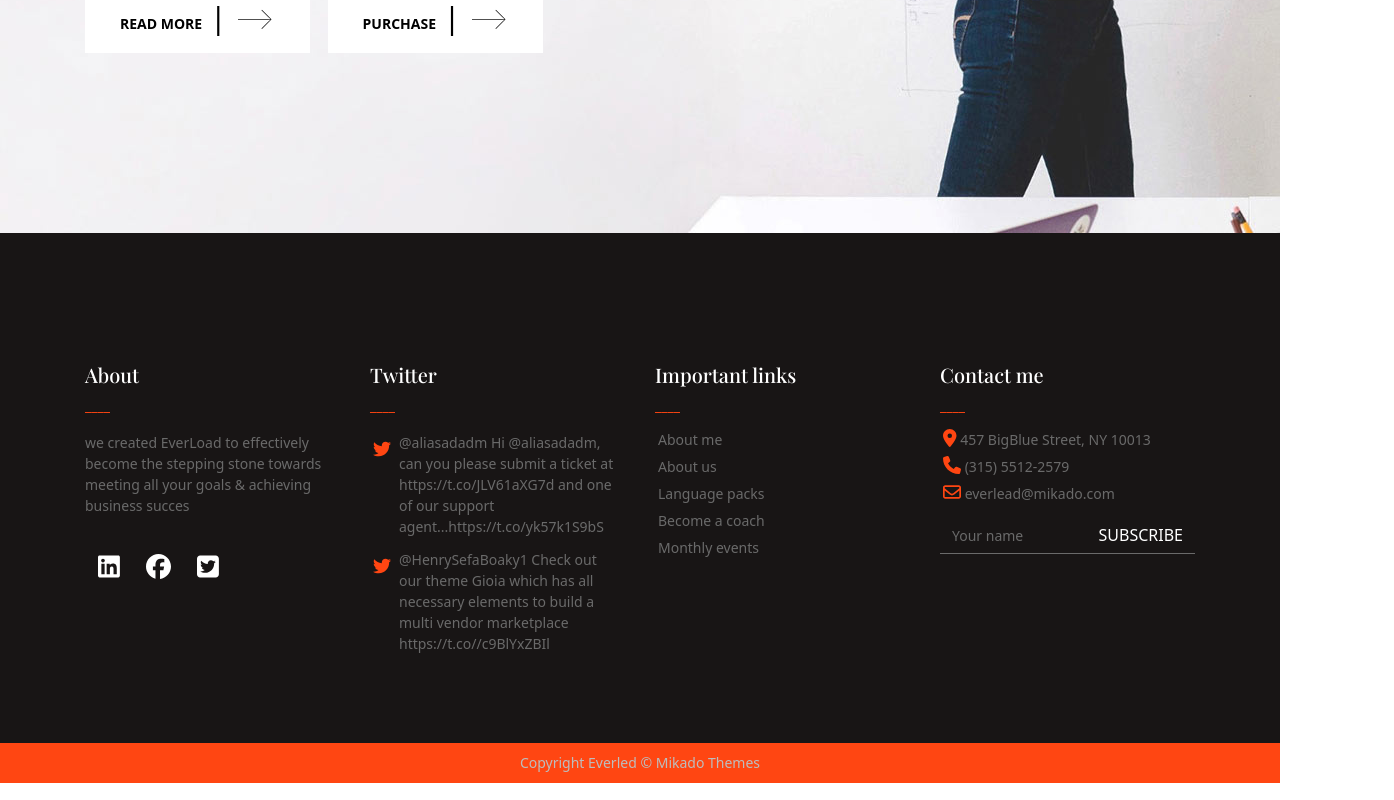
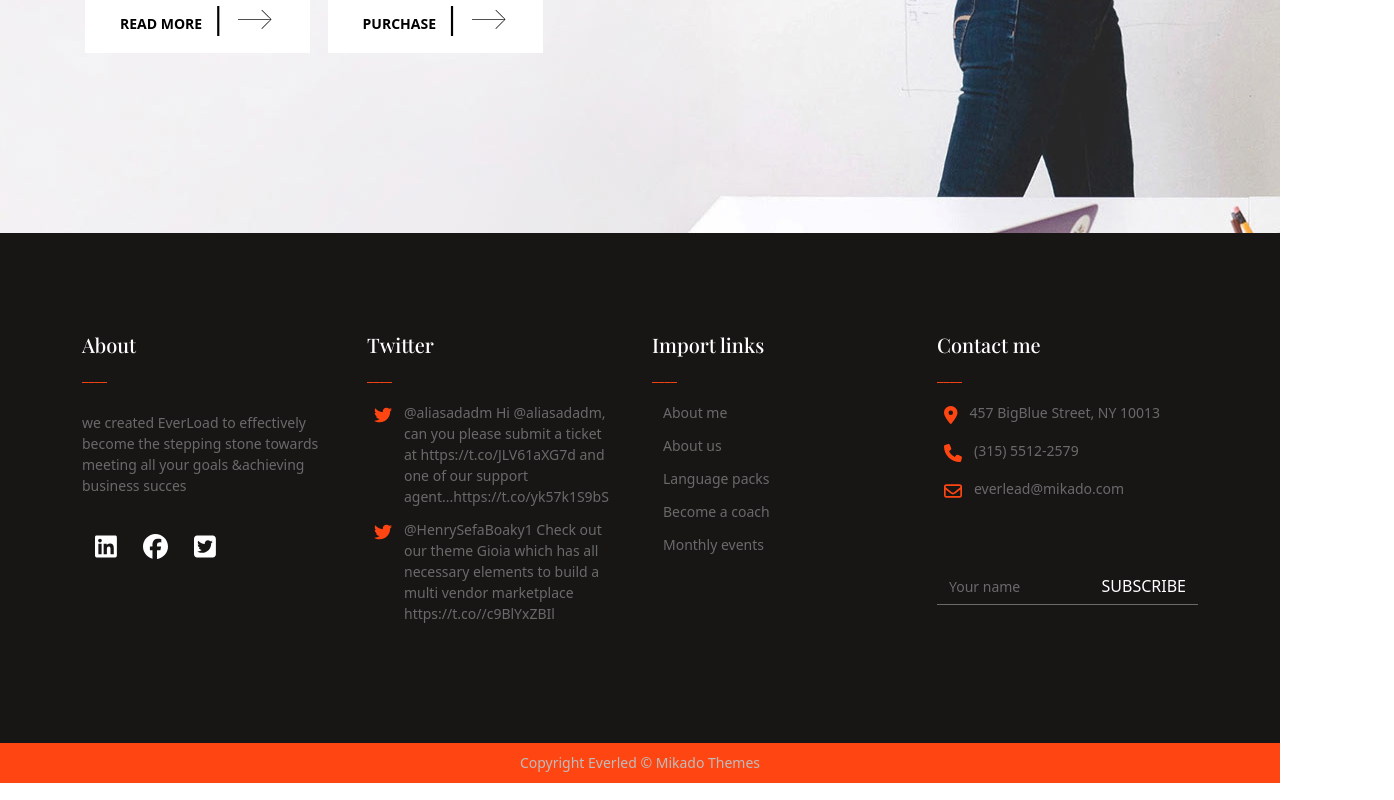
Before and after one commit to MarcoCalabretta1988/proj-html-vuejs, a Vue app: page / in a window 1280 px wide. Shown: the part 527-1327 px from the top of the page, 1394 px wide, since content can reach past the window. Built offline with nearby package versions, Linux system fonts and the light colour scheme; a web font is replaced by a local one.

Commit message:
Improved footer

```diff
--- a/src/components/AppMain.vue
+++ b/src/components/AppMain.vue
@@ -9,6 +9,6 @@ export default {
 
 </template>
 
-<style>
+<style lang="scss" scoped>
 
 </style>
--- /dev/null
+++ b/src/components/Footer component/FooterCard.vue
@@ -0,0 +1,60 @@
+<script>
+export default {
+    name: 'FooterCard',
+    props: {
+        element: Object,
+    }
+}
+</script>
+
+<template>
+    <div class="footer-card">
+
+        <h5>{{ element.title }}</h5>
+        <div class="divider">____</div>
+        <ul>
+            <li v-for="link in element.links" :key="link.id"><a href="#" class="d-flex ">
+                    <font-awesome-icon :icon="link.icon" class="icon p-1" />
+                    <span class="px-2">{{ link.text }}</span>
+                </a></li>
+        </ul>
+        <p class="py-3">{{ element.text }}</p>
+        <slot></slot>
+    </div>
+</template>
+
+<style lang="scss" scoped>
+@use '../../assets/scss/partials/variables' as *;
+
+.divider {
+    color: $orange;
+}
+
+h5 {
+    color: $white;
+    font-family: 'Playfair Display', serif;
+}
+
+
+ul {
+    margin: 10px 0;
+
+    li {
+        padding: 3px 0;
+
+        a {
+            color: $grey;
+            font-size: 14px;
+
+            &:hover {
+                color: $white;
+            }
+
+            .icon {
+                color: $orange;
+                font-size: 18px;
+            }
+        }
+    }
+}
+</style>
--- a/src/components/Footer component/FooterNav.vue
+++ b/src/components/Footer component/FooterNav.vue
@@ -1,11 +1,12 @@
 <script>
-import { footerNavLinks, contacts, twitterMsg } from '../../data';
+import { footerData } from '../../data';
 import AppFormInput from '../App generic/AppFormInput.vue';
+import FooterCard from './FooterCard.vue';
 
 export default {
     name: 'FooterNav',
-    data: () => ({ footerNavLinks, contacts, twitterMsg, }),
-    components: { AppFormInput }
+    data: () => ({ footerData }),
+    components: { FooterCard, AppFormInput }
 
 }
 </script>
@@ -13,54 +14,23 @@ export default {
 <template>
     <section id="footer-top" class="container">
         <div class="row  row-col-4 h-100">
-            <div class="col about">
-                <h5>About</h5>
-                <div class="divider">____</div>
-                <p class="py-3">we created EverLoad to effectively become the stepping stone towards meeting all your
-                    goals &
-                    achieving business succes</p>
-                <div class="social-ico">
+            <div v-for="data in footerData" :key="data.title" class="col ">
+                <footer-card :element="data" @term-change="$emit('term-change', $event)"
+                    @form-submit="$emit('form-submit')">
+                    <div v-if="data.title === 'About'" class="social-ico">
                         <a href="#"><font-awesome-icon icon="fa-brands fa-linkedin" /></a>
                         <a href="#"><font-awesome-icon icon="fa-brands fa-facebook" /></a>
                         <a href="#"><font-awesome-icon icon="fa-brands fa-square-twitter" /></a>
                     </div>
-            </div>
-            <div class="col twitter">
-                <h5>Twitter</h5>
-                <div class="divider">____</div>
-                <ul>
-                    <li v-for="tweet in twitterMsg"><a href="#" class="d-flex"><font-awesome-icon
-                                icon="fa-brands fa-twitter" class="icon pe-2 pt-2 " /> {{ tweet }}</a></li>
-                </ul>
-            </div>
-            <div class="col important-links">
-                <h5>Important links</h5>
-                <div class="divider">____</div>
-                <ul>
-                    <li v-for="link in footerNavLinks" :key="link"><a href="#">{{ link }}</a></li>
-                </ul>
-            </div>
-
-
-            <div class="col contacts">
-                <h5>Contact me</h5>
-                <div class="divider">____</div>
-                <ul>
-                    <li><a href=""><font-awesome-icon icon="fa-solid fa-location-dot" class="icon" /> {{
-                        contacts.adress
-                    }}</a></li>
-                    <li><a href=""><font-awesome-icon icon="fa-solid fa-phone" class="icon" /> {{
-                        contacts.phone
-                    }}</a></li>
-                    <li><a href=""><font-awesome-icon icon="fa-regular fa-envelope" class="icon" /> {{
-                        contacts.mail
-                    }}</a></li>
-                </ul>
+                    <div v-else-if="data.title === 'Contact me'">
                         <form class="input-group mb-3" @submit.prevent="$emit('form-submit')">
                             <app-form-input type="text" placeholder="Your name"
                                 @term-change="$emit('term-change', $event)"></app-form-input>
                             <button class="btn btn-outline-secondary" type="button">SUBSCRIBE</button>
                         </form>
+
+                    </div>
+                </footer-card>
             </div>
         </div>
     </section>
@@ -74,9 +44,6 @@ export default {
     color: $grey;
     font-size: 14px;
 
-
-
-
     button {
         background-color: transparent;
         border: none;
@@ -87,36 +54,7 @@ export default {
     }
 
     .col {
-        padding: 130px 15px;
-
-        h5 {
-            color: $white;
-
-            font-family: 'Playfair Display', serif;
-        }
-
-        .divider {
-            color: $orange;
-        }
-
-        ul {
-            margin: 10px 0;
-
-            li {
-                padding: 3px 0;
-
-                a {
-                    color: $grey;
-                    font-size: 14px;
-
-                    .icon {
-                        color: $orange;
-                        font-size: 18px;
-                    }
-                }
-            }
-        }
-
+        padding-top: 100px;
     }
 
     .social-ico * {
--- a/src/components/Header component/AppMainNav.vue
+++ b/src/components/Header component/AppMainNav.vue
@@ -30,7 +30,8 @@ ul {
         margin: 0 25px;
         font-weight: 500;
 
-        & a:hover {
+        & a:hover,
+        a:active {
             color: $orange;
             position: relative;
 
--- a/src/components/Header component/HeaderJumbo.vue
+++ b/src/components/Header component/HeaderJumbo.vue
@@ -9,7 +9,7 @@ export default {
 <template>
     <!-- JUMBOTRON -->
     <section id="jumbotron" class="container">
-        <div class="row row-cols-2 h-100">
+        <div class="row row-cols-2 h-100 position-relative">
             <div class="col d-flex justify-content-center flex-column h-100">
                 <!-- CHANGE PIC ARROW -->
                 <div class="change-pic prev">&#10229;</div>
@@ -34,7 +34,7 @@ export default {
 
 #jumbotron {
     height: calc(100% - 100px);
-    position: relative;
+
 
     h1 {
         font-size: 90px;
@@ -64,11 +64,11 @@ export default {
         cursor: pointer;
 
         &.prev {
-            right: 115%;
+            right: 110%;
         }
 
         &.next {
-            left: 112%;
+            left: 110%;
         }
     }
 }
--- a/src/data/index.js
+++ b/src/data/index.js
@@ -1,15 +1,85 @@
 const mainNavLinks = ['homes', 'pages', 'blog', 'shop', 'events', 'elements']
-const footerNavLinks = ['About me', 'About us', 'Language packs', 'Become a coach', 'Monthly events']
-const contacts = {
-    phone: '(315) 5512-2579',
-    adress: '457 BigBlue Street, NY 10013',
-    mail: 'everlead@mikado.com'
-}
-
-const twitterMsg = ['@aliasadadm Hi @aliasadadm, can you please submit a ticket at https://t.co/JLV61aXG7d and one of our support agent...https://t.co/yk57k1S9bS', '@HenrySefaBoaky1 Check out our theme Gioia which has all necessary elements to build a multi vendor marketplace https://t.co//c9BlYxZBIl']
 
 
 
+const footerData = [
+    {
+        title: 'About',
+        links: [],
+        text: 'we created EverLoad to effectively become the stepping stone towards meeting all your goals &achieving business succes',
+
+    },
+    {
+        title: 'Twitter',
+        links: [
+            {
+                id: 1,
+                icon: 'fa-brands fa-twitter',
+                text: '@aliasadadm Hi @aliasadadm, can you please submit a ticket at https://t.co/JLV61aXG7d and one of our support agent...https://t.co/yk57k1S9bS',
+            },
+            {
+                id: 2,
+                icon: 'fa-brands fa-twitter',
+                text: '@HenrySefaBoaky1 Check out our theme Gioia which has all necessary elements to build a multi vendor marketplace https://t.co//c9BlYxZBIl',
+            },
+        ],
+        text: '',
+        markup: ''
+    },
+    {
+        title: 'Import links',
+        links: [
+            {
+                id: 1,
+                icon: '',
+                text: 'About me',
+            },
+            {
+                id: 2,
+                icon: '',
+                text: 'About us',
+            },
+            {
+                id: 3,
+                icon: '',
+                text: 'Language packs',
+            },
+            {
+                id: 4,
+                icon: '',
+                text: 'Become a coach',
+            },
+            {
+                id: 5,
+                icon: '',
+                text: 'Monthly events',
+            },
+        ],
+        text: '',
+        markup: ''
+    },
+    {
+        title: 'Contact me',
+        links: [
+            {
+                id: 1,
+                icon: 'fa-solid fa-location-dot',
+                text: '457 BigBlue Street, NY 10013',
+            },
+            {
+                id: 2,
+                icon: 'fa-solid fa-phone',
+                text: '(315) 5512-2579',
+            },
+            {
+                id: 3,
+                icon: 'fa-regular fa-envelope',
+                text: 'everlead@mikado.com',
+            },],
+        text: '',
+    },
+]
 
 
-export { mainNavLinks, contacts, twitterMsg, footerNavLinks }
+
+export { mainNavLinks, footerData }
```
Lines whose indentation alone changed are shown as unchanged.
